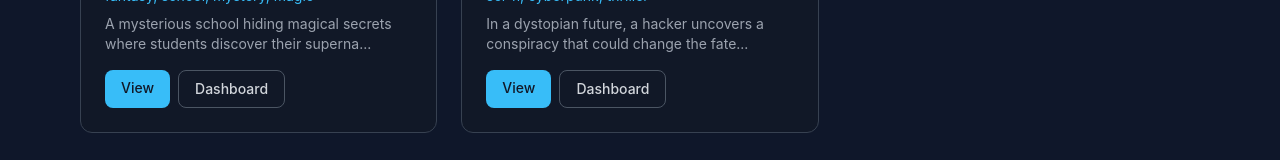
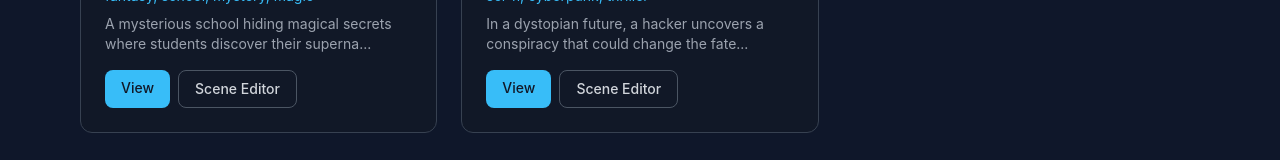
Before and after one commit to JephrenNaicker/RenpyCreatorStudio, a Vue app in the folder frontend/: page / in a window 1280 px wide. Shown: the part 1022-1182 px from the top of the page. Built offline with nearby package versions, Linux system fonts and the light colour scheme; the HTML template or start-up script is replaced by a standard one.

Commit message:
Update Project Scene Editor: Change header to display current project name and add back navigation button

```diff
--- a/frontend/src/views/HomeView.vue
+++ b/frontend/src/views/HomeView.vue
@@ -73,8 +73,8 @@
             <router-link :to="`/projects/${project.id}`" class="btn-primary hover:opacity-90">
               View
             </router-link>
-            <router-link :to="`/projects/${project.id}/dashboard`" class="btn-secondary">
-              Dashboard
+            <router-link :to="`/projects/${project.id}/scenes`" class="btn-secondary">
+              Scene Editor
             </router-link>
           </div>
         </div>
--- a/frontend/src/views/Project/ProjectSceneEditorView.vue
+++ b/frontend/src/views/Project/ProjectSceneEditorView.vue
@@ -10,16 +10,19 @@
         <main class="workspace-main">
             <div class="workspace-header">
                 <h2 class="workspace-title">
-                    {{ selectedCharacter ? `Writing as ${selectedCharacter.name}` : 'Continue Writing' }}
+                    {{ currentProject?.name ?? 'Scene Editor' }}
                     <span v-if="currentScene" class="scene-badge">
                         🎬 {{ currentScene.name }}
                     </span>
                 </h2>
 
-                <div class="flex gap-2 mb-6">
+                <div class="flex items-center gap-2 mb-6">
                     <button class="tool-btn" @click="saveScene">💾 Save Scene</button>
                     <button class="tool-btn" @click="exportScene">📤 Export</button>
                     <button class="tool-btn" @click="undo">↩️ Undo</button>
+                    <button class="tool-btn ml-auto" @click="router.push(`/projects/${route.params.id}`)">
+                        ← Back to Project
+                    </button>
                 </div>
             </div>
 
@@ -37,19 +40,21 @@
 
 <script setup lang="ts">
 import { ref, computed, onMounted } from 'vue';
-import { useRoute } from 'vue-router';
+import { useRoute, useRouter } from 'vue-router';
 import ProjectSidebar from '@/components/scene/ProjectSidebar.vue';
 import SceneWorkspace from '@/components/scene/SceneWorkspace.vue';
 import {
     dummyCharacters,
     dummyScenes,
     dummyDialogueLines,
+    dummyProjects,
     type Character,
     type DialogueLine,
     type Scene,
 } from '@/utils/dummyData';
 
 const route = useRoute();
+const router = useRouter();
 
 const selectedCharacterId = ref<string | null>(null);
 const selectedLineIndex = ref<number | null>(null);
@@ -61,6 +66,9 @@ const dirtyScenes = ref<Set<string>>(new Set());
 
 const projectCharacters = ref<Character[]>([...dummyCharacters]);
 
+const currentProject = computed(() =>
+    dummyProjects.find(p => p.id === route.params.id) ?? null
+);
 const selectedCharacter = computed<Character | null>(() =>
     selectedCharacterId.value
         ? projectCharacters.value.find(c => c.id === selectedCharacterId.value) || null
```
